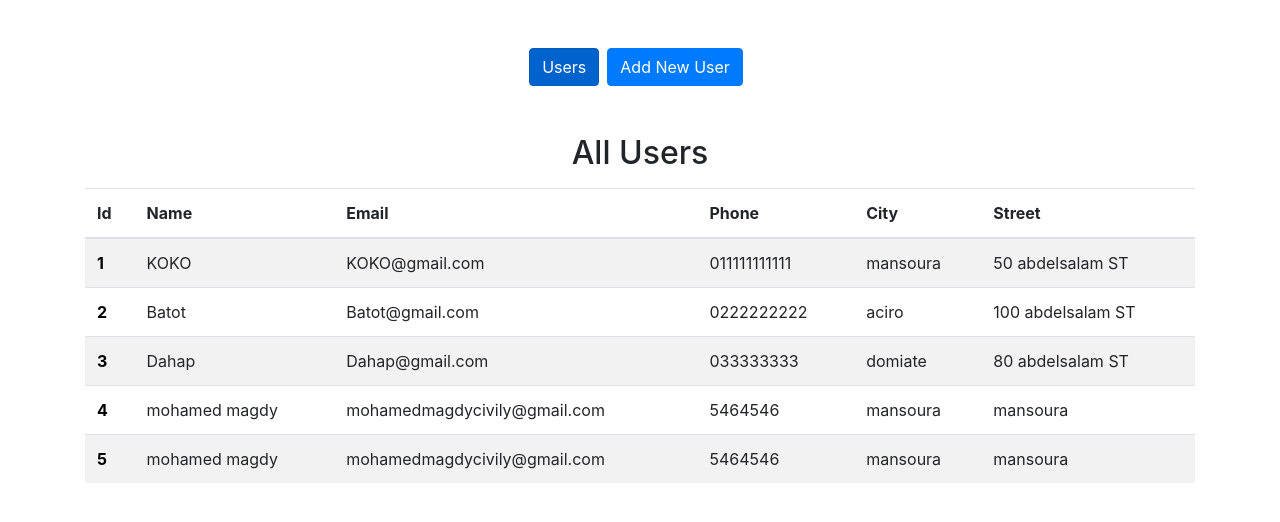
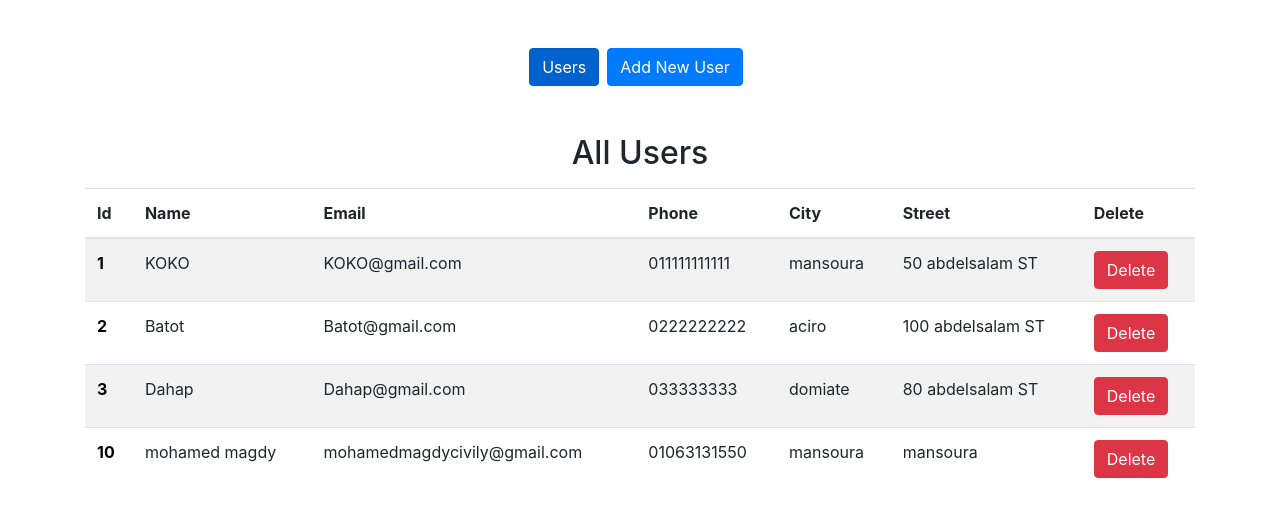
Before and after one commit to mohamedmagdycivily/Angular-Crud-Operations, an Angular app: page /users in a window 1280 px wide. Shown: the top 522 px of the page. Built offline with nearby package versions, Linux system fonts and the light colour scheme; data requests are answered from the project's data file.

Commit message:
delete feature

```diff
--- a/db.json
+++ b/db.json
@@ -25,18 +25,10 @@
       "street": "80 abdelsalam ST"
     },
     {
-      "id": "4",
+      "id": "10",
       "name": "mohamed magdy",
       "email": "mohamedmagdycivily@gmail.com",
-      "phone": "5464546",
-      "city": "mansoura",
-      "street": "mansoura"
-    },
-    {
-      "id": "5",
-      "name": "mohamed magdy",
-      "email": "mohamedmagdycivily@gmail.com",
-      "phone": "5464546",
+      "phone": "01063131550",
       "city": "mansoura",
       "street": "mansoura"
     }
--- a/src/app/Components/users/users.component.html
+++ b/src/app/Components/users/users.component.html
@@ -9,6 +9,8 @@
         <th scope="col">Phone</th>
         <th scope="col">City</th>
         <th scope="col">Street</th>
+        <th scope="col">Delete</th>
+        <!-- <th scope="col">Edit</th> -->
       </tr>
     </thead>
     <tbody>
@@ -21,6 +23,9 @@
         <td>{{ user.phone }}</td>
         <td>{{ user.city }}</td>
         <td>{{ user.street }}</td>
+        <td>
+          <a (click)="delete(user.id)" class="btn btn-danger">Delete</a>
+        </td>
       </tr>
     </tbody>
   </table>
--- a/src/app/Components/users/users.component.ts
+++ b/src/app/Components/users/users.component.ts
@@ -1,4 +1,5 @@
 import { Component, OnInit } from '@angular/core';
+import { Router } from '@angular/router';
 import { UsersService } from 'src/app/Services/users.service';
 
 @Component({
@@ -7,7 +8,8 @@ import { UsersService } from 'src/app/Services/users.service';
   styles: [],
 })
 export class UsersComponent implements OnInit {
-  constructor(private myService: UsersService) {}
+  users;
+  constructor(private myService: UsersService, private router: Router) {}
   ngOnInit(): void {
     this.myService.getAllUsers().subscribe(
       (res) => {
@@ -19,5 +21,10 @@ export class UsersComponent implements OnInit {
       }
     );
   }
-  users;
+  delete(id) {
+    console.log(id);
+    this.myService.DeleteById(id).subscribe();
+    location.reload();
+    // this.router.navigate(['users']);
+  }
 }
```
